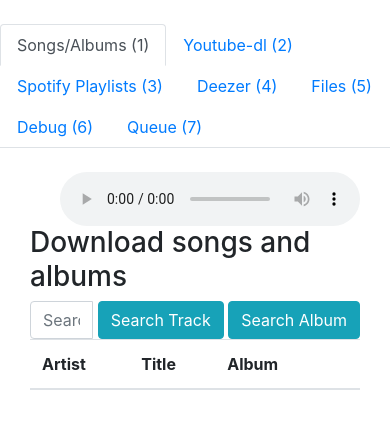
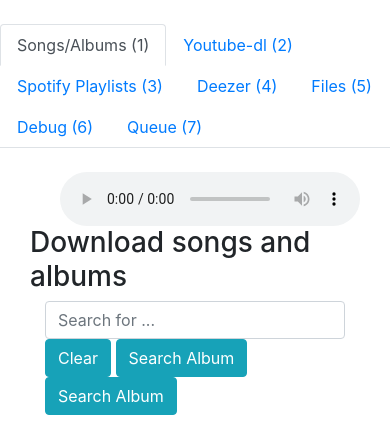
Before and after one commit to kmille/deezer-downloader, a Flask app: template deezer_downloader/web/templates/index.html in a window 390 px wide. Shown: the top 439 px of the page. Run offline with Flask 2, Linux system fonts and the light colour scheme; the template is opened without the code that fills it, so the values that code supplies are empty; parts of the project's set-up code (start-up, migrations or seed data) failed here and were passed over.

Commit message:
Make search mask more mobile friendly

```diff
--- a/deezer_downloader/web/templates/index.html
+++ b/deezer_downloader/web/templates/index.html
@@ -72,14 +72,21 @@
          <br>
          <audio src="" controls style="float:right" id="audio_tag"></audio>
          <h3>Download songs and albums</h3>
-         <div class="input-group">
-             <input type="text" class="form-control" id="songs-albums-query" placeholder="Search for ..." />
-                &nbsp;
-             <span class="input-group-btn">
-                 <button type="button" class="btn btn-info" id="search_track">Search Track</button>
-                 <button type="button" class="btn btn-info" id="search_album">Search Album</button>
-             </span>
-         </div>
+
+        <div class="input-group">
+            <div class="col-md-6 col-lg-4 col-xs-12">
+                <input type="text" class="form-control" id="songs-albums-query" placeholder="Search for ..." >
+            </div>
+            <div class="col-md-6 col-lg-6 col-xs-12">
+                <span class="input-group-btn">
+                    <button type="button" class="btn btn-info" onclick="$('#songs-albums-query').val('')" id="clear_search">Clear</button>
+                    <button type="button" class="btn btn-info" id="search_album">Search Album</button>
+                    <button type="button" class="btn btn-info" id="search_album">Search Album</button>
+                </span>
+            </div>
+        </div>
+
+         </br>
 
          <table id="results" class="table">
             <thead>
```
